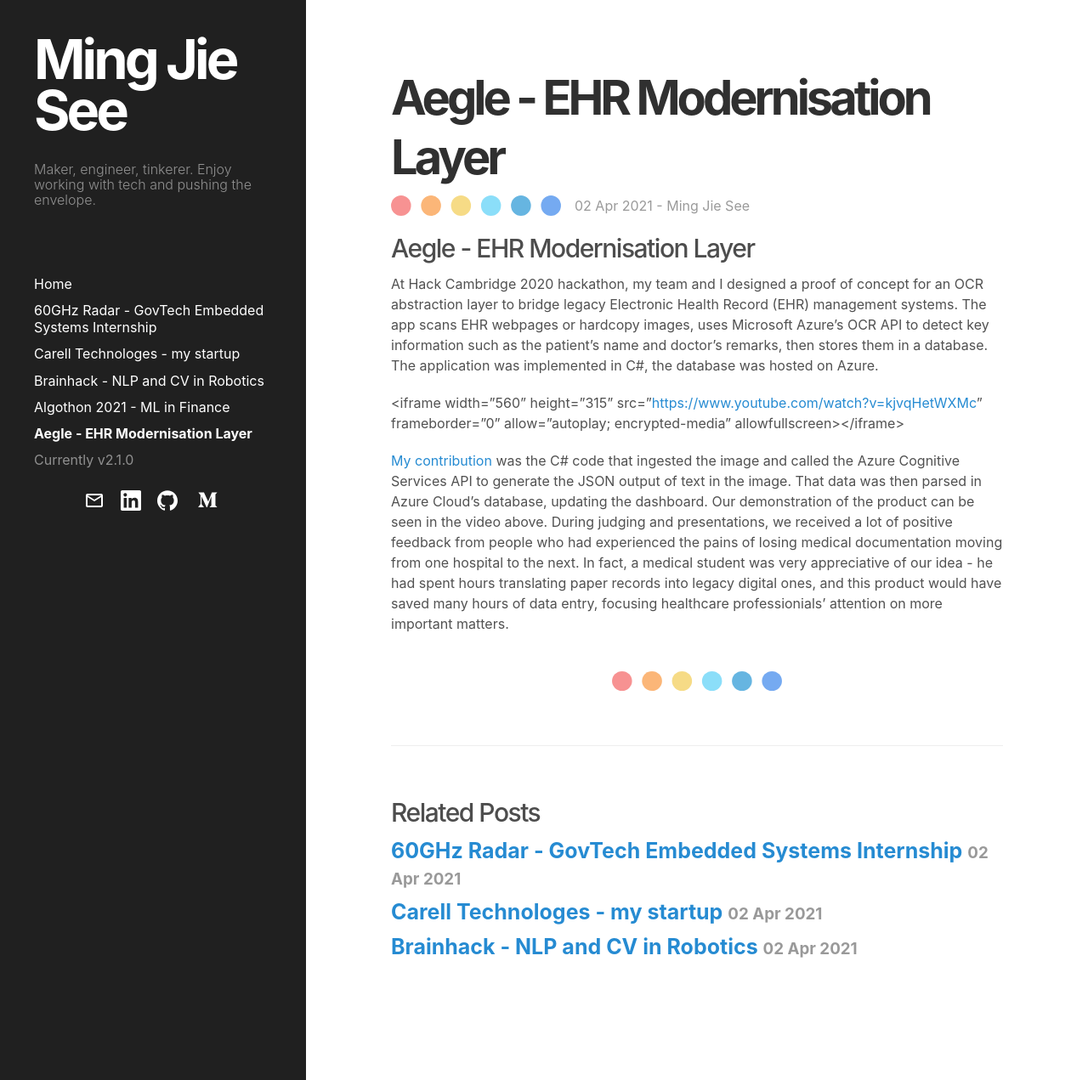
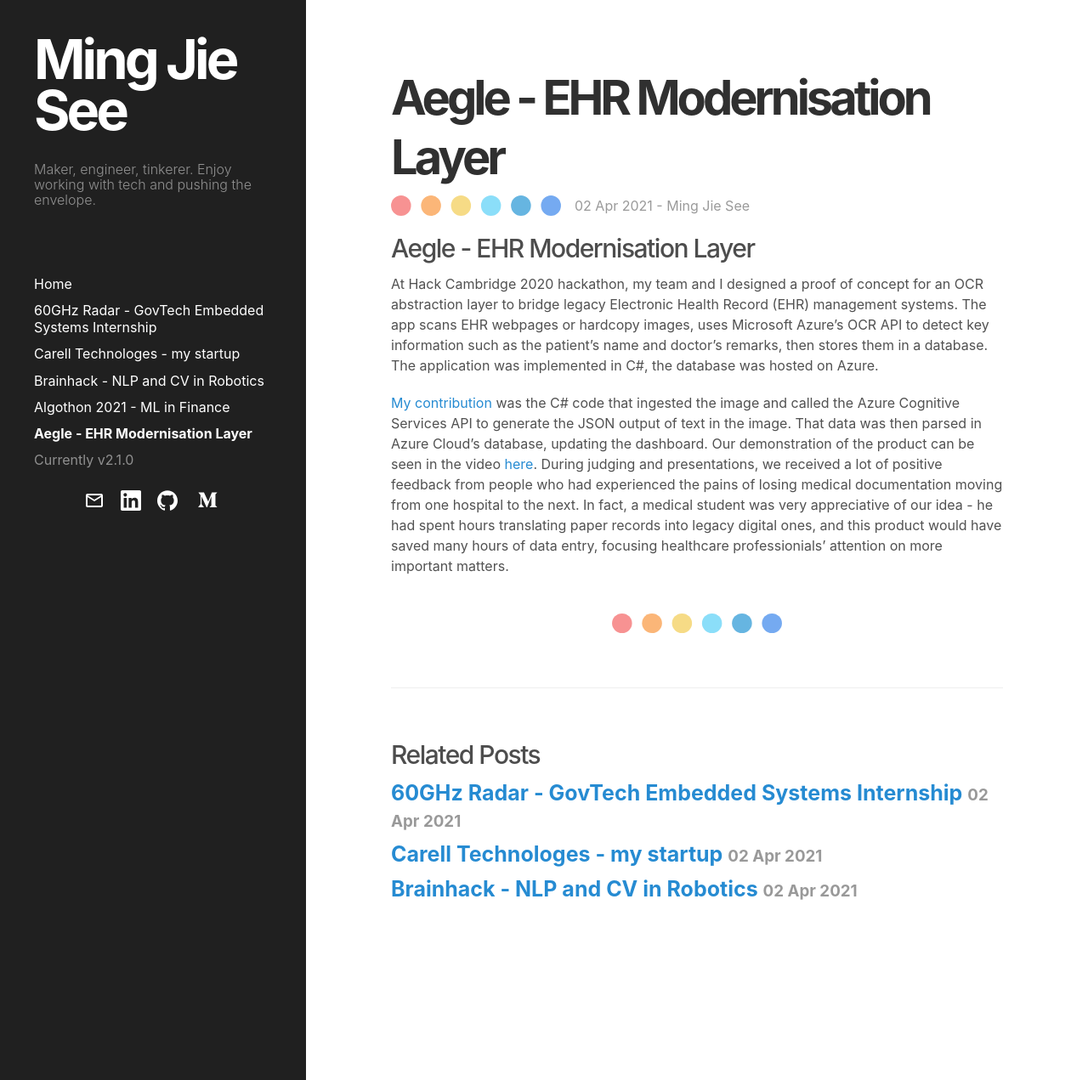
Before and after one commit to jeremysee2/jeremysee2.github.io, a Jekyll site: the page built from _posts/2021-04-02-aegle-ehr-layer.md, in a window 1280 px wide and 1271 px high. Shown: the whole window at 85% size. Built offline with Jekyll 4.4.1, drawn with Linux system fonts in a browser that asks for light colours; some web fonts are replaced.

Commit message:
Update from Forestry.io jeremysee2 updated _posts/2021-04-02-aegle-ehr-layer.md

```diff
--- a/_posts/2021-04-02-aegle-ehr-layer.md
+++ b/_posts/2021-04-02-aegle-ehr-layer.md
@@ -7,6 +7,4 @@
 
 At Hack Cambridge 2020 hackathon, my team and I designed a proof of concept for an OCR abstraction layer to bridge legacy Electronic Health Record (EHR) management systems. The app scans EHR webpages or hardcopy images, uses Microsoft Azure’s OCR API to detect key information such as the patient’s name and doctor’s remarks, then stores them in a database. The application was implemented in C#, the database was hosted on Azure.
 
-<iframe width="560" height="315" src="[https://www.youtube.com/watch?v=kjvqHetWXMc](https://www.youtube.com/watch?v=kjvqHetWXMc "https://www.youtube.com/watch?v=kjvqHetWXMc")" frameborder="0" allow="autoplay; encrypted-media" allowfullscreen></iframe>
-
-[My contribution](https://github.com/jeremysee2/Hackbridgetest1) was the C# code that ingested the image and called the Azure Cognitive Services API to generate the JSON output of text in the image. That data was then parsed in Azure Cloud's database, updating the dashboard. Our demonstration of the product can be seen in the video above. During judging and presentations, we received a lot of positive feedback from people who had experienced the pains of losing medical documentation moving from one hospital to the next. In fact, a medical student was very appreciative of our idea - he had spent hours translating paper records into legacy digital ones, and this product would have saved many hours of data entry, focusing healthcare professionials' attention on more important matters.
+[My contribution](https://github.com/jeremysee2/Hackbridgetest1) was the C# code that ingested the image and called the Azure Cognitive Services API to generate the JSON output of text in the image. That data was then parsed in Azure Cloud's database, updating the dashboard. Our demonstration of the product can be seen in the video [here](https://www.youtube.com/watch?v=kjvqHetWXMc). During judging and presentations, we received a lot of positive feedback from people who had experienced the pains of losing medical documentation moving from one hospital to the next. In fact, a medical student was very appreciative of our idea - he had spent hours translating paper records into legacy digital ones, and this product would have saved many hours of data entry, focusing healthcare professionials' attention on more important matters.
```
